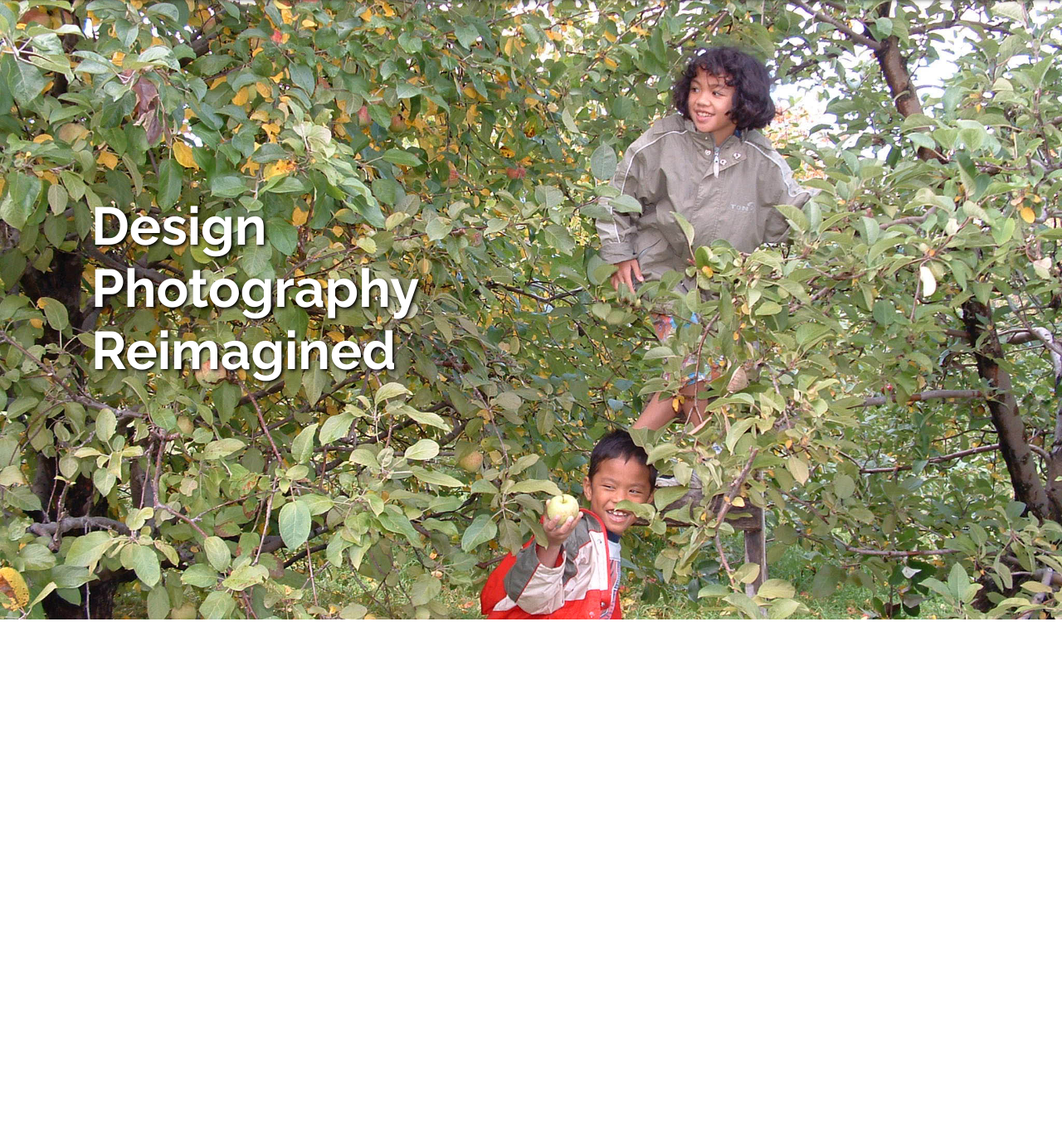
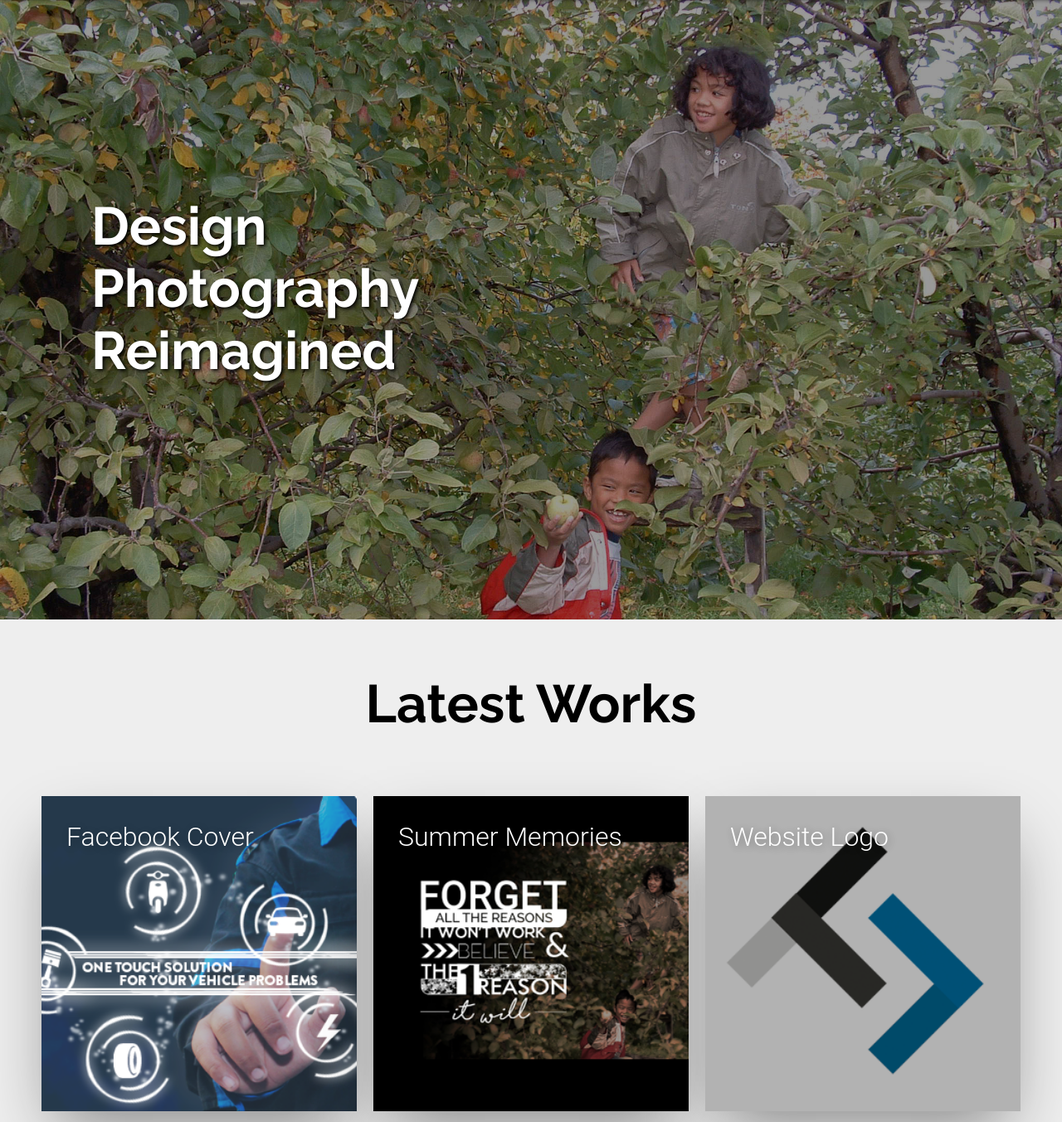
Before and after one commit to zephyrdez/zephyrdez.github.io, a plain HTML site: page index.html in a window 1280 px wide. Shown: the part 53-1406 px from the top of the page at 83% size. Before the commit the page ends 800 px from the top, so only its background shows below. Drawn offline with nearby package versions, Linux system fonts and the light colour scheme.

Commit message:
Final Edit

```diff
--- a/css/main.css
+++ b/css/main.css
@@ -3,14 +3,7 @@ html {
     height: 100%;
     margin: 0;
     border: 0;
-    overflow: hidden;
-    overflow-y: scroll;
-    overflow-x: hidden;
-	background: url(../images/image1.JPG) no-repeat center center fixed;
-  	-webkit-background-size: cover;
-  	-moz-background-size: cover;
-  	-o-background-size: cover;
-  	background-size: cover;
+
 }
 
 body {
@@ -18,6 +11,7 @@ body {
     border: 0;
     height: 100%;
     overflow: hidden;
+	background-color:#eee;
 }
 
 .logoimage{
@@ -31,13 +25,8 @@ body {
 	z-index:-1;
 }
 #column-content {
-  	position: relative;
-
-}
-
-.Page1{
-	position: relative;
- 	top: 50%;
+  	position: absolute;
+	top: 50%;
   	transform: translateY(-50%);
     width: 50%;
 	left:100px;
@@ -45,6 +34,46 @@ body {
     padding: 10px;
 
 }
+
+.Page1{
+	position: relative;
+ 	width:100%;
+	height:100%;
+	background: url(../images/image1.JPG) no-repeat center center fixed;
+  	-webkit-background-size: cover;
+  	-moz-background-size: cover;
+  	-o-background-size: cover;
+  	background-size: cover;
+	 font-family: 'Raleway';
+	 color:#FFFFFF;
+	 font-size:64px;
+	 text-shadow: 2px 2px 4px #000000;
+
+
+
+}
+
+.Darken{
+	position:absolute;
+	width:100%;
+	height:100%;
+	background:rgba(0,0,0,0.4);
+	}
+.Page2{
+	position: relative;
+ 	width:100%;
+	height:100%;
+
+}
+.title2{
+	font-size:64px;
+	left:auto;
+	text-align:center;
+	font-family: 'Raleway';
+	font-color:#3a3935;
+	}
+
+
 .verticalalign{
 
 	display: inline-block;
@@ -52,11 +81,6 @@ body {
 }
 
 p{
-	 font-family: 'Raleway';
-	 color:#FFFFFF;
-	 font-size:64px;
-	 text-shadow: 2px 2px 4px #000000;
-
 
 
 }
@@ -107,3 +131,148 @@ li a {
 
 li a:hover {
 }
+
+
+.wrap
+{
+  margin:50px auto 0 auto;
+  width:100%;
+  display:flex;
+  align-items:space-around;
+  max-width:1200px;
+}
+.tile
+{
+  width:380px;
+  height:380px;
+  margin:10px;
+  background-color:#3a3935;
+  display:inline-block;
+  background-size:cover;
+  position:relative;
+  cursor:pointer;
+  transition: all 0.4s ease-out;
+  box-shadow: 0px 35px 77px -17px rgba(0,0,0,0.44);
+  overflow:hidden;
+  color:white;
+  font-family:'Roboto';
+
+}
+.tile img
+{
+  height:100%;
+  width:100%;
+  position:absolute;
+  top:0;
+  left:0;
+  z-index:0;
+  transition: all 0.4s ease-out;
+}
+.tile .text
+{
+/*   z-index:99; */
+  position:absolute;
+  padding:30px;
+  height:calc(100% - 60px);
+
+}
+.tile h1
+{
+
+  font-weight:300;
+  margin:0;
+  text-shadow: 2px 2px 10px rgba(0,0,0,0.3);
+}
+.tile h2
+{
+  font-weight:100;
+  margin:20px 0 0 0;
+  font-style:italic;
+   transform: translateX(200px);
+}
+.tile p
+{
+  font-weight:300;
+  margin:20px 0 0 0;
+  line-height: 25px;
+/*   opacity:0; */
+  transform: translateX(-200px);
+  transition-delay: 0.2s;
+}
+.animate-text
+{
+  opacity:0;
+  transition: all 0.6s ease-in-out;
+}
+.tile:hover
+{
+/*   background-color:#99aeff; */
+box-shadow: 0px 35px 77px -17px rgba(0,0,0,0.64);
+  transform:scale(1.05);
+}
+.tile:hover img
+{
+  opacity: 0.2;
+}
+
+.tile:hover .animate-text
+{
+  transform:translateX(0);
+  opacity:1;
+}
+
+.dots
+{
+  position:absolute;
+  bottom:20px;
+  right:30px;
+  margin: 0 auto;
+  width:30px;
+  height:30px;
+  color:currentColor;
+  display:flex;
+  flex-direction:column;
+  align-items:center;
+  justify-content:space-around;
+
+}
+
+.dots span
+{
+    width: 5px;
+    height:5px;
+    background-color: currentColor;
+    border-radius: 50%;
+    display:block;
+  opacity:0;
+  transition: transform 0.4s ease-out, opacity 0.5s ease;
+  transform: translateY(30px);
+
+}
+
+.tile:hover span
+{
+  opacity:1;
+  transform:translateY(0px);
+}
+
+.dots span:nth-child(1)
+{
+   transition-delay: 0.05s;
+}
+.dots span:nth-child(2)
+{
+   transition-delay: 0.1s;
+}
+.dots span:nth-child(3)
+{
+   transition-delay: 0.15s;
+}
+
+
+@media (max-width: 1000px) {
+  .wrap {
+   flex-direction: column;
+    width:400px;
+  }
+}
--- a/index.html
+++ b/index.html
@@ -30,11 +30,66 @@
             </ul>
         </div>
 	<div class="Page1">
-    <div id="column-content">
+    <div class="Darken"></div>
+    	<div id="column-content">
     		<span class="verticalalign">
+
 				<p>Design<br>Photography<br>Reimagined</p>
         	</span>
         </div>
     </div>
+    <div class="Page2">
+    	<div class="title2">
+        	<p>Latest Works</p>
+        </div>
+    	<div class="wrap">
+        <div class="tile">
+            <img src=
+            'images/2.png'>
+            <div class="text">
+                <h1>Facebook Cover</h1>
+                <h2 class="animate-text">Created for a client for his local business.</h2>
+                <p class="animate-text">Difference clouds set to a low opacity for the background, recolored with a gradient map.
+                Added brushes with a blur effect to bring out the icons.</p>
+                <div class="dots">
+                    <span></span> <span></span> <span></span>
+                </div>
+            </div>
+        </div>
+        <div class="tile">
+            <img src=
+            'images/3.png'>
+
+            <div class="text">
+                <h1>Summer Memories</h1>
+                <h2 class="animate-text">Created in my spare time</h2>
+                <p class="animate-text">A piece dedicated to the fond memories I had in the apple forests of Fredericton, Canada.
+                Dark sepia tone to set the mood with a quote in several fonts with brushes.
+                </p>
+                <div class="dots">
+                    <span></span> <span></span> <span></span>
+                </div>
+            </div>
+        </div>
+        <div class="tile">
+            <img src=
+             'images/1.png'>
+            <div class="text">
+                <h1>Website Logo</h1>
+                <h2 class="animate-text">Created on the spur of the moment</h2>
+                <p class="animate-text">Brackets in the shape of a T and a D for my initials and the whole point of this website.
+                Brackets being a standard html occurence. A hidden Z using the whitespace between the T and D as initials for the website
+                itself</p>
+                <div class="dots">
+                    <span></span> <span></span> <span></span>
+                </div>
+            </div>
+        </div>
+    </div>
+
+
+
+</div>
+    </div>
 </body>
 </html>
```
Also changed, not shown: images/1.png (added), images/2.png (added), images/3.png (added), images/8.jpg (added).
